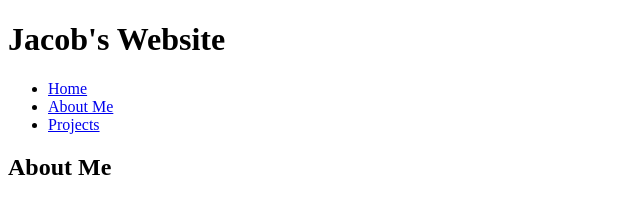
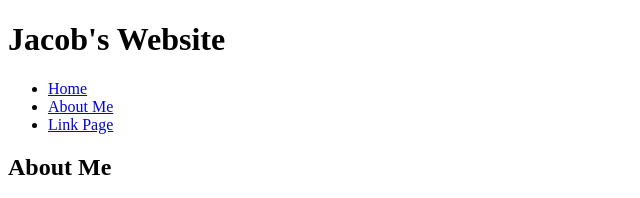
Before and after one commit to jandersen24/jandersen24.github.io, a plain HTML site: page aboutme.html in a window 1280 px wide. Shown: the top 198 px of the page, 0-640 px from the left. Drawn offline with Linux system fonts and the light colour scheme.

Commit message:
Link Page changes

```diff
--- a/aboutme.html
+++ b/aboutme.html
@@ -9,7 +9,7 @@
 			<ul>
 				<li class="current"><a href="index.html">Home</a></li>
 				<li><a href="aboutme.html">About Me</a></li>
-				<li><a href="projects.html">Projects</a></li>
+				<li><a href="links.html">Link Page</a></li>
 			</ul>
 		</nav>
 		<h2>About Me</h2>
```
Also changed, not shown: index.html (+3 -2 lines).
